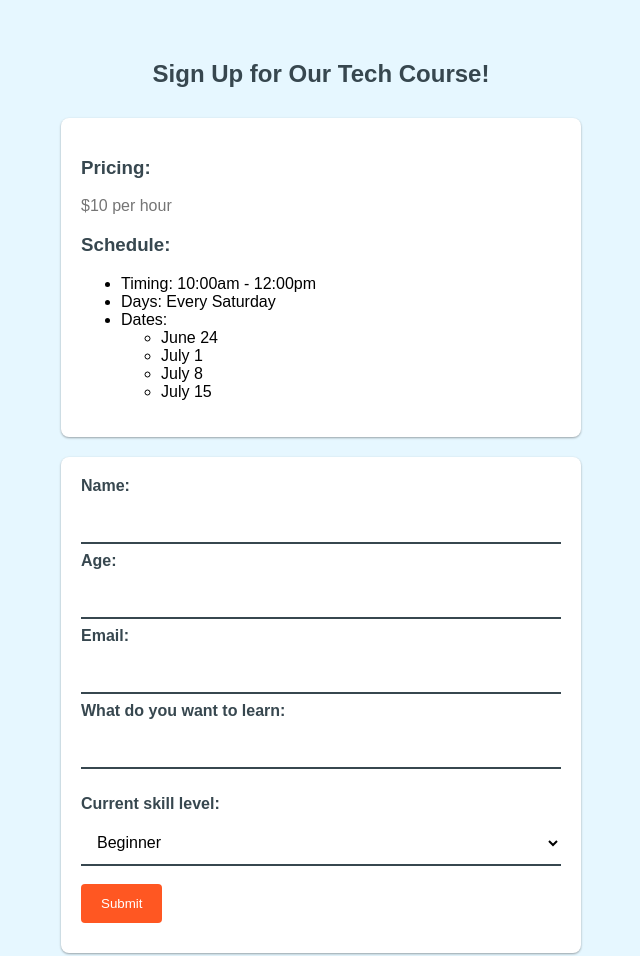
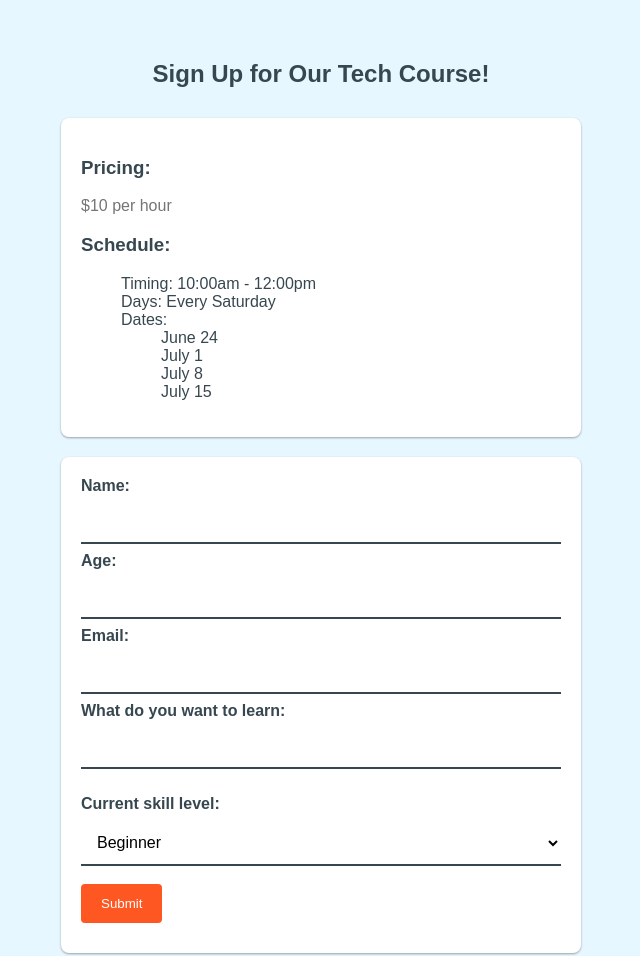
Before and after one commit to joelc0193/TechCourse, a plain HTML site: page index.html in a window 1280 px wide. Shown: the whole page, without its empty margins (319-959 px from the left). Drawn offline with Linux system fonts and the light colour scheme.

Commit message:
updated index.html

```diff
--- a/index.html
+++ b/index.html
@@ -96,6 +96,15 @@
       font-size: 16px;
     }
 
+    ul {
+      list-style-type: none;
+    }
+
+    ul li {
+      color: #37474F;
+      font-size: 16px;
+    }
+
     ul li ul {
       margin-left: 20px;
       padding-left: 20px;
```
